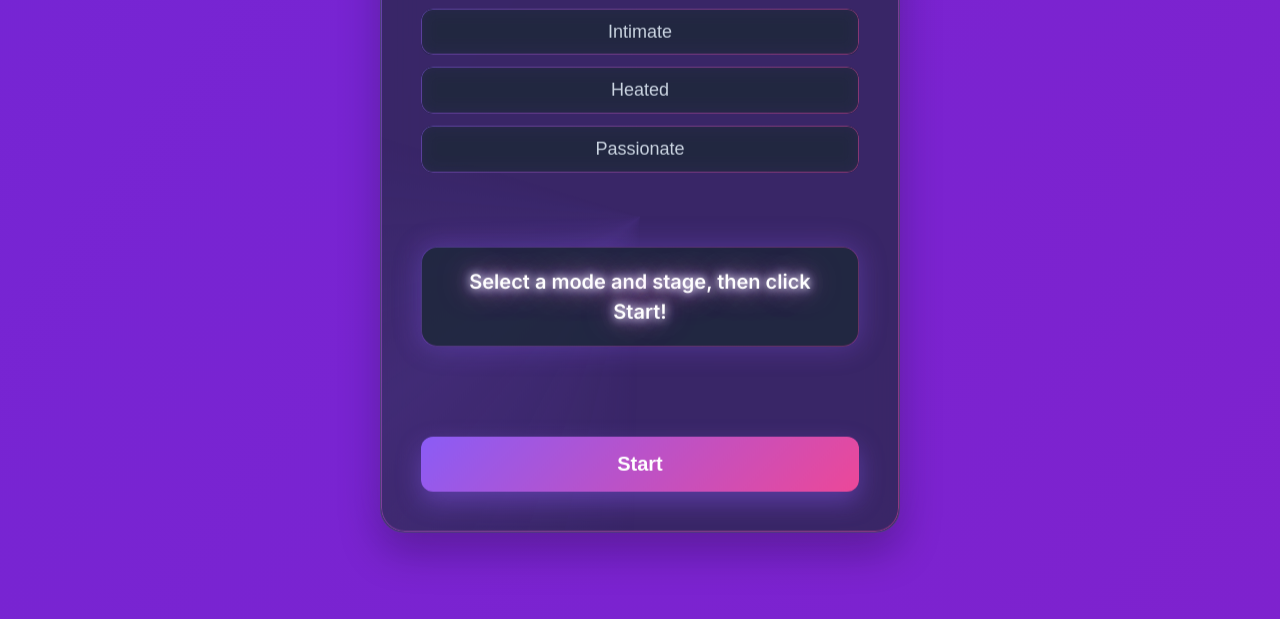
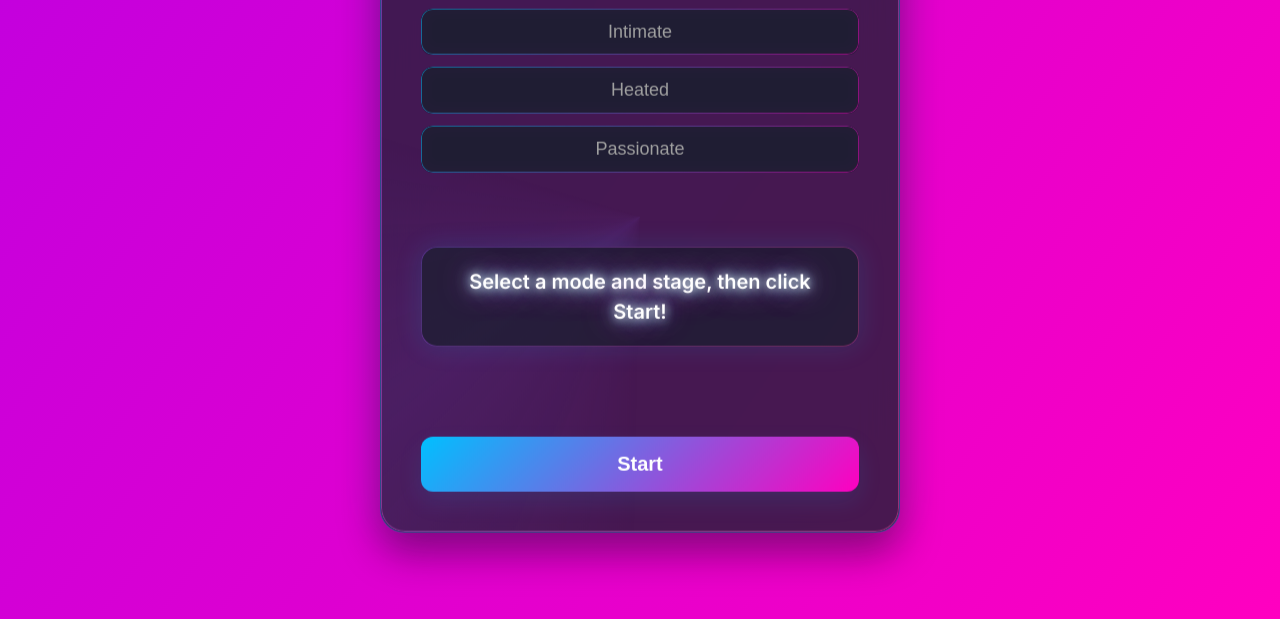
Before and after one commit to SpencerLaw/couple-game, a website: page public/index.html in a window 1280 px wide. Shown: the part 181-800 px from the top of the page. Drawn offline with Linux system fonts and the light colour scheme.

Commit message:
style(theme): Redesign Twilight theme for ethereal aesthetic
- Revises the 'Twilight' theme to a softer, more ethereal palette of blues, purples, and pinks.

- Aims for a dreamy, celestial feel to enhance visual appeal.

```diff
--- a/public/style.css
+++ b/public/style.css
@@ -1,20 +1,22 @@
 @import url('https://fonts.googleapis.com/css2?family=Inter:wght@300;400;500;600;700&family=Noto+Sans+SC:wght@300;400;500;600;700&display=swap');
 
 :root {
-    --primary-color: #8b5cf6;
-    --primary-light: #a78bfa;
-    --primary-dark: #7c3aed;
-    --accent-color: #ec4899;
-    --accent-light: #f472b6;
-    --text-color: #f8fafc;
-    --text-secondary: #cbd5e1;
-    --bg-dark: #0f172a;
-    --bg-card: rgba(30, 41, 59, 0.7);
-    --border-color: rgba(148, 163, 184, 0.2);
-    --shadow-color: rgba(0, 0, 0, 0.3);
-    --gradient-start: #4338ca;
-    --gradient-mid: #6d28d9;
-    --gradient-end: #7e22ce;
+    /* Modern Minimalist with Sci-Fi Accents Palette */
+    --primary-color: #00C0FF; /* Electric Blue */
+    --primary-light: #66E0FF; /* Lighter Electric Blue */
+    --primary-dark: #0099CC; /* Darker Electric Blue */
+    --accent-color: #FF00C0; /* Vibrant Pink/Magenta */
+    --accent-light: #FF66E0; /* Lighter Vibrant Pink */
+    --text-color: #E0E0E0;   /* Soft Light Grey */
+    --text-secondary: #A0A0A0; /* Medium Grey */
+    --bg-dark: #1A1A2E;      /* Deep Midnight Blue */
+    --bg-card: rgba(30, 30, 50, 0.8); /* Semi-transparent Dark Blue/Purple */
+    --border-color: rgba(0, 192, 255, 0.3); /* Subtle Electric Blue Border */
+    --shadow-color: rgba(0, 0, 0, 0.4); /* Deeper Shadow */
+    --glow-color: rgba(0, 192, 255, 0.1); /* Default Glow Color (from primary) */
+    --gradient-start: #00C0FF; /* Electric Blue */
+    --gradient-mid: #8000FF; /* Deep Violet */
+    --gradient-end: #FF00C0; /* Vibrant Pink */
 }
 
 @keyframes spin {
@@ -42,24 +44,18 @@
 
 @keyframes finalResultGlow {
     0%, 100% {
-        box-shadow:
-            0 10px 30px rgba(0, 0, 0, 0.2),
-            0 0 20px rgba(139, 92, 246, 0.4),
-            0 0 40px rgba(236, 72, 153, 0.2);
-        text-shadow:
-            0 0 10px rgba(255, 255, 255, 0.8),
-            0 0 20px rgba(139, 92, 246, 0.8),
-            0 0 30px rgba(236, 72, 153, 0.6);
+            box-shadow: 0 10px 30px var(--shadow-color), 0 0 20px var(--primary-color), 0 0 40px var(--accent-color); /* Updated to use theme variables */
+            text-shadow: 0 0 8px var(--text-color), 0 0 16px var(--primary-light), 0 0 32px var(--accent-light);
     }
     50% {
         box-shadow:
-            0 10px 30px rgba(0, 0, 0, 0.2),
-            0 0 30px rgba(139, 92, 246, 0.6),
-            0 0 50px rgba(236, 72, 153, 0.4);
+            0 10px 30px var(--shadow-color),
+            0 0 30px var(--primary-color),
+            0 0 50px var(--accent-color);
         text-shadow:
-            0 0 15px rgba(255, 255, 255, 0.9),
-            0 0 25px rgba(139, 92, 246, 0.9),
-            0 0 35px rgba(236, 72, 153, 0.7);
+            0 0 15px var(--text-color),
+            0 0 25px var(--primary-color),
+            0 0 35px var(--accent-color);
     }
 }
 
@@ -97,7 +93,7 @@ body {
     -webkit-backdrop-filter: blur(16px);
     border-radius: 24px;
     border: 1px solid var(--border-color);
-    box-shadow: 0 20px 40px rgba(0, 0, 0, 0.25), 0 0 50px rgba(139, 92, 246, 0.1);
+    box-shadow: 0 20px 40px var(--shadow-color), 0 0 50px var(--glow-color);
     padding: 2.5rem;
     width: 100%;
     max-width: 520px;
@@ -168,7 +164,7 @@ h1::after {
 .stage-btn {
     padding: 0.8rem 1.5rem;
     border: none;
-    background: rgba(30, 41, 59, 0.5);
+    background: var(--bg-card); /* Updated to use theme variable */
     color: var(--text-secondary);
     border-radius: 12px;
     cursor: pointer;
@@ -196,14 +192,14 @@ h1::after {
 
 .stage-btn:hover {
     transform: translateY(-2px);
-    box-shadow: 0 5px 15px rgba(0, 0, 0, 0.2);
+    box-shadow: 0 5px 15px var(--shadow-color); /* Updated to use theme variable */
     color: var(--text-color);
 }
 
 .stage-btn.active {
     background: linear-gradient(135deg, var(--primary-color), var(--accent-color));
     color: white;
-    box-shadow: 0 5px 15px rgba(139, 92, 246, 0.4);
+    box-shadow: 0 5px 15px var(--glow-color); /* Updated to use theme variable */
 }
 
 .stage-btn:hover::before {
@@ -249,10 +245,10 @@ h1::after {
     font-size: clamp(1rem, 4.5vw, 1.25rem);
     font-weight: 600;
     color: #fff;
-    background: rgba(30, 41, 59, 0.85);
+    background: var(--bg-card); /* Updated to use theme variable */
     border-radius: 18px;
-    box-shadow: 0 0 24px 4px rgba(139,92,246,0.25);
-    text-shadow: 0 0 8px #fff, 0 0 16px #a78bfa, 0 0 32px #f472b6;
+    box-shadow: 0 0 24px 4px var(--glow-color); /* Updated to use theme variable */ /* Will be updated in next step */
+    text-shadow: 0 0 8px var(--text-color), 0 0 16px var(--primary-light), 0 0 32px var(--accent-light); /* Updated to use theme variables */ /* Will be updated in next step */
     line-height: 1.5;
     word-break: break-word;
     hyphens: auto;
@@ -276,14 +272,14 @@ h1::after {
 #slot-reel p.final-result {
     font-weight: 700;
     font-size: clamp(1.1rem, 5vw, 1.375rem);
-    background: rgba(15, 23, 42, 0.7);
+    background: var(--bg-card); /* Updated to use theme variable */
     border-radius: 16px;
     opacity: 1;
     animation: finalResultGlow 3s ease-in-out infinite alternate;
-    box-shadow: 0 10px 30px rgba(0, 0, 0, 0.2), 0 0 20px rgba(139, 92, 246, 0.4), 0 0 40px rgba(236, 72, 153, 0.2);
+    box-shadow: 0 10px 30px var(--shadow-color), 0 0 20px var(--primary-color), 0 0 40px var(--accent-color); /* Updated to use theme variables */
     backdrop-filter: blur(12px);
-    border: 1px solid rgba(236, 72, 153, 0.4);
-    text-shadow: 0 0 10px rgba(255, 255, 255, 0.8), 0 0 20px rgba(139, 92, 246, 0.8), 0 0 30px rgba(236, 72, 153, 0.6);
+    border: 1px solid var(--accent-color); /* Updated to use theme variable */
+    text-shadow: 0 0 10px var(--text-color), 0 0 20px var(--primary-color), 0 0 30px var(--accent-color); /* Updated to use theme variables */
 }
 
 #slot-reel p.final-result::before {
@@ -301,7 +297,7 @@ h1::after {
     background: linear-gradient(135deg, var(--primary-color), var(--accent-color));
     color: white;
     border-radius: 12px;
-    box-shadow: 0 10px 25px rgba(139, 92, 246, 0.4);
+    box-shadow: 0 10px 25px var(--glow-color); /* Updated to use theme variable */
     transition: all 0.3s cubic-bezier(0.4, 0, 0.2, 1);
     margin-top: 1rem;
     position: relative;
@@ -321,7 +317,7 @@ h1::after {
 
 #spin-btn:hover {
     transform: translateY(-3px);
-    box-shadow: 0 15px 30px rgba(139, 92, 246, 0.5);
+    box-shadow: 0 15px 30px var(--glow-color); /* Updated to use theme variable */
 }
 
 #spin-btn:hover::before {
@@ -330,11 +326,11 @@ h1::after {
 
 #spin-btn:active {
     transform: translateY(0);
-    box-shadow: 0 5px 15px rgba(139, 92, 246, 0.4);
+    box-shadow: 0 5px 15px var(--glow-color); /* Updated to use theme variable */
 }
 
 #spin-btn:disabled {
-    background: rgba(30, 41, 59, 0.5);
+    background: var(--bg-card); /* Updated to use theme variable */
     box-shadow: none;
     cursor: not-allowed;
     opacity: 0.6;
@@ -357,7 +353,7 @@ h1::after {
     display: flex;
     justify-content: center; /* Centers buttons inside */
     gap: 0.5rem;
-    background: rgba(15, 23, 42, 0.5);
+    background: var(--bg-card); /* Updated to use theme variable */
     padding: 0.375rem;
     border-radius: 10px;
     backdrop-filter: blur(8px);
@@ -384,41 +380,42 @@ h1::after {
 .lang-btn.active, .theme-btn.active {
     background: linear-gradient(135deg, var(--primary-color), var(--accent-color));
     color: white;
-    box-shadow: 0 2px 8px rgba(139, 92, 246, 0.3);
+    box-shadow: 0 2px 8px var(--glow-color); /* Updated to use theme variable */
 }
 
 /* --- Theme Colors --- */
 body.theme-twilight {
-    --primary-color: #7e57c2; /* Deep Purple */
-    --primary-light: #9575cd;
-    --primary-dark: #673ab7;
-    --accent-color: #ec407a; /* Soft Pink */
-    --accent-light: #f06292;
-    --text-color: #ede7f6;
-    --text-secondary: #d1c4e9;
-    --bg-dark: #1a1423; /* Very Dark Blue/Purple */
-    --bg-card: rgba(49, 38, 71, 0.7);
-    --border-color: rgba(209, 196, 233, 0.2);
-    --gradient-start: #4a148c;
-    --gradient-mid: #880e4f;
-    --gradient-end: #d500f9;
+    /* Ethereal Twilight Theme: Soft Blues, Purples, and Pinks */
+    --primary-color: #8A2BE2; /* Blue Violet */
+    --primary-light: #A052EE; /* Medium Orchid */
+    --primary-dark: #6A0DAD; /* Dark Orchid */
+    --accent-color: #FF69B4; /* Hot Pink */
+    --accent-light: #FFB6C1; /* Light Pink */
+    --text-color: #F8F8FF;   /* Ghost White */
+    --text-secondary: #D8BFD8; /* Thistle */
+    --bg-dark: #191970;      /* Midnight Blue */
+    --bg-card: rgba(25, 25, 112, 0.7); /* Semi-transparent Royal Blue */
+    --border-color: rgba(255, 105, 180, 0.3); /* Pink Border */
+    --gradient-start: #4682B4; /* Steel Blue */
+    --gradient-mid: #8A2BE2; /* Blue Violet */
+    --gradient-end: #FF69B4; /* Hot Pink */
 }
 
 body.theme-cyber {
-    /* A high-contrast, sci-fi theme with magenta and cyan accents */
-    --primary-color: #f400a1;   /* Vibrant Magenta */
-    --primary-light: #ff69b4;  /* Lighter Pink */
-    --primary-dark: #c70083;   /* Darker Magenta */
-    --accent-color: #00f0ff;    /* Electric Cyan */
-    --accent-light: #7cffff;   /* Lighter Cyan */
-    --text-color: #f0f0f0;      /* Off-White */
-    --text-secondary: #a0a0a0; /* Cool Grey */
-    --bg-dark: #0a0a1a;         /* Deep Space Blue/Black */
-    --bg-card: rgba(20, 20, 40, 0.75); /* Semi-transparent Dark Blue/Purple */
-    --border-color: rgba(0, 240, 255, 0.4); /* Cyan Border */
-    --gradient-start: #f400a1; /* Magenta */
-    --gradient-mid: #7a00f4;   /* Deep Purple */
-    --gradient-end: #00f0ff;   /* Cyan */
+    /* Intense Cyberpunk Theme: Pure Black, Vibrant Pink, Electric Blue */
+    --primary-color: #FF00C0;   /* Vibrant Pink/Magenta */
+    --primary-light: #FF66E0;  /* Lighter Vibrant Pink */
+    --primary-dark: #CC0099;   /* Darker Vibrant Pink */
+    --accent-color: #00C0FF;    /* Electric Blue */
+    --accent-light: #66E0FF;   /* Lighter Electric Blue */
+    --text-color: #FFFFFF;      /* Pure White */
+    --text-secondary: #B0B0B0; /* Slightly Darker Grey */
+    --bg-dark: #000000;         /* Pure Black */
+    --bg-card: rgba(10, 10, 10, 0.85); /* Very Dark, Semi-transparent */
+    --border-color: rgba(255, 0, 192, 0.5); /* More Intense Pink Border */
+    --gradient-start: #FF00C0; /* Vibrant Pink */
+    --gradient-mid: #8000FF;   /* Deep Violet */
+    --gradient-end: #00C0FF;   /* Electric Blue */
 }
 
 /* --- Responsive Design --- */
```
